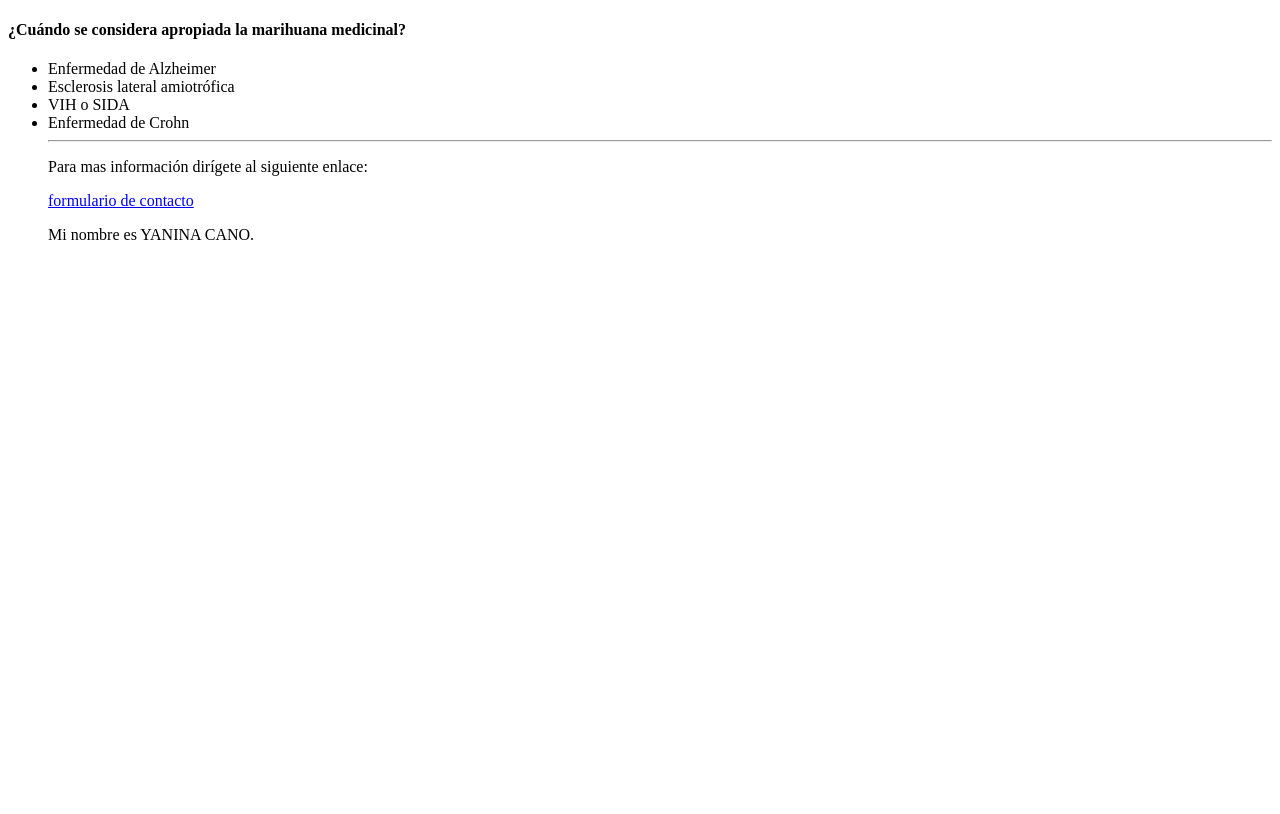
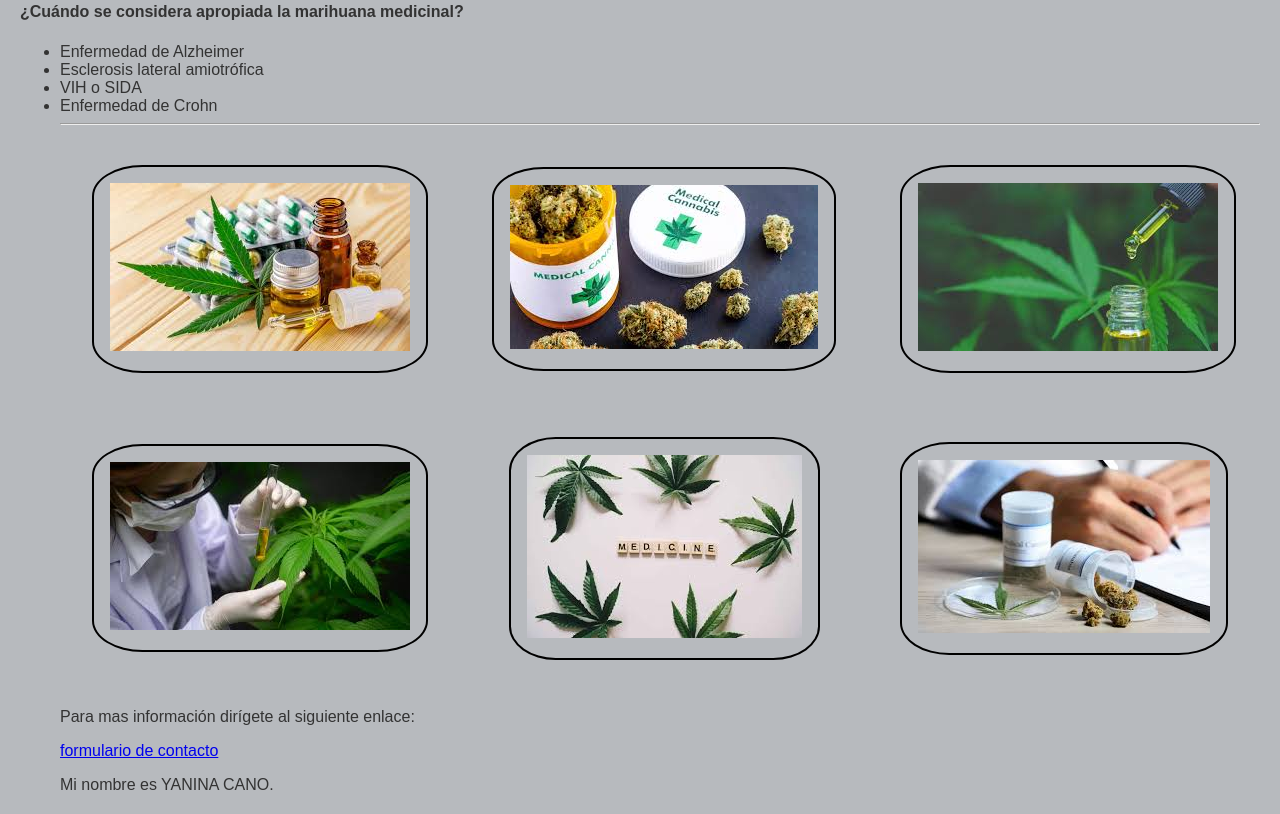
Before and after one commit to YaninaCano/html.index, a plain HTML site: page index.html in a window 1280 px wide. Shown: the part 697-1511 px from the top of the page. Before the commit the page ends 957 px from the top, so only its background shows below. Drawn offline with Linux system fonts and the light colour scheme.

Commit message:
nuevos css

```diff
--- a/index.html
+++ b/index.html
@@ -2,9 +2,11 @@
 <html lang="es">
     <head>
         <title></title>
+        <link rel="stylesheet" type="text/css" href="styles.css">
     </head>
     <body>
-         <h1>A.Punto</h1>
+
+        <h1>A.Punto</h1>
 
          <img src="cannabis-cerebro.jpg.webp"/>
 
@@ -28,6 +30,32 @@
 
          <hr />
 
+         <article>
+        <div id="cards-container">
+
+            <div class="cards">
+            <img src="imagen1.jpg">
+            </div>
+            <div class="cards">
+            <img src="imagen2.jpg">
+            </div>
+            <div class="cards">
+            <img src="imagen3.jpg">
+            </div>
+        </div>
+        <div id="cards-container2">
+            <div class="cards">
+            <img src="imagen4.jpg">
+            </div>
+            <div class="cards">
+            <img src="imagen5.jpg">
+            </div>
+            <div class="cards">
+            <img src="imagen6.jpg">
+            </div>
+        </div>
+         </article>
+
      </body>
 
 
@@ -43,4 +71,6 @@
               </footer>
 
 </html>
+    <body style="background-color: rgb(183, 186, 190);">
+</body>
 <p>Mi nombre es YANINA CANO.</p>
--- /dev/null
+++ b/styles.css
@@ -0,0 +1,48 @@
+body {
+  font-family: 'Arial', sans-serif;
+  background-color: #f4f4f4;
+  color: #333;
+  margin: 20px;
+}
+
+h1 {
+    background-color: white;
+    display: flex;
+    justify-content: center;
+    border: 2px solid black;
+    margin: auto
+}
+
+.cards:hover {
+    background-color: #333;
+}
+
+.cards {
+    border: 2px solid black;
+    width: fit-content;
+    margin: 2em;
+    padding: 1em 1em 1em 1em;
+    border-radius: 15%;
+    transition: 1s;
+    gap: 1em;
+    align-items: center;
+}
+
+#cards-container {
+
+    border-radius: 20px;
+    display: flex;
+    flex-direction: row;
+    justify-content:space-between;
+    align-items: center;
+}
+
+#cards-container2 {
+    border-radius: 20px;
+    display: flex;
+    flex-direction: row;
+    justify-content:space-between;
+    align-items: center;
+}
+
+}
```
Also changed, not shown: imagen1.jpg (added), imagen2.jpg (added), imagen3.jpg (added), imagen4.jpg (added), imagen5.jpg (added), imagen6.jpg (added).
